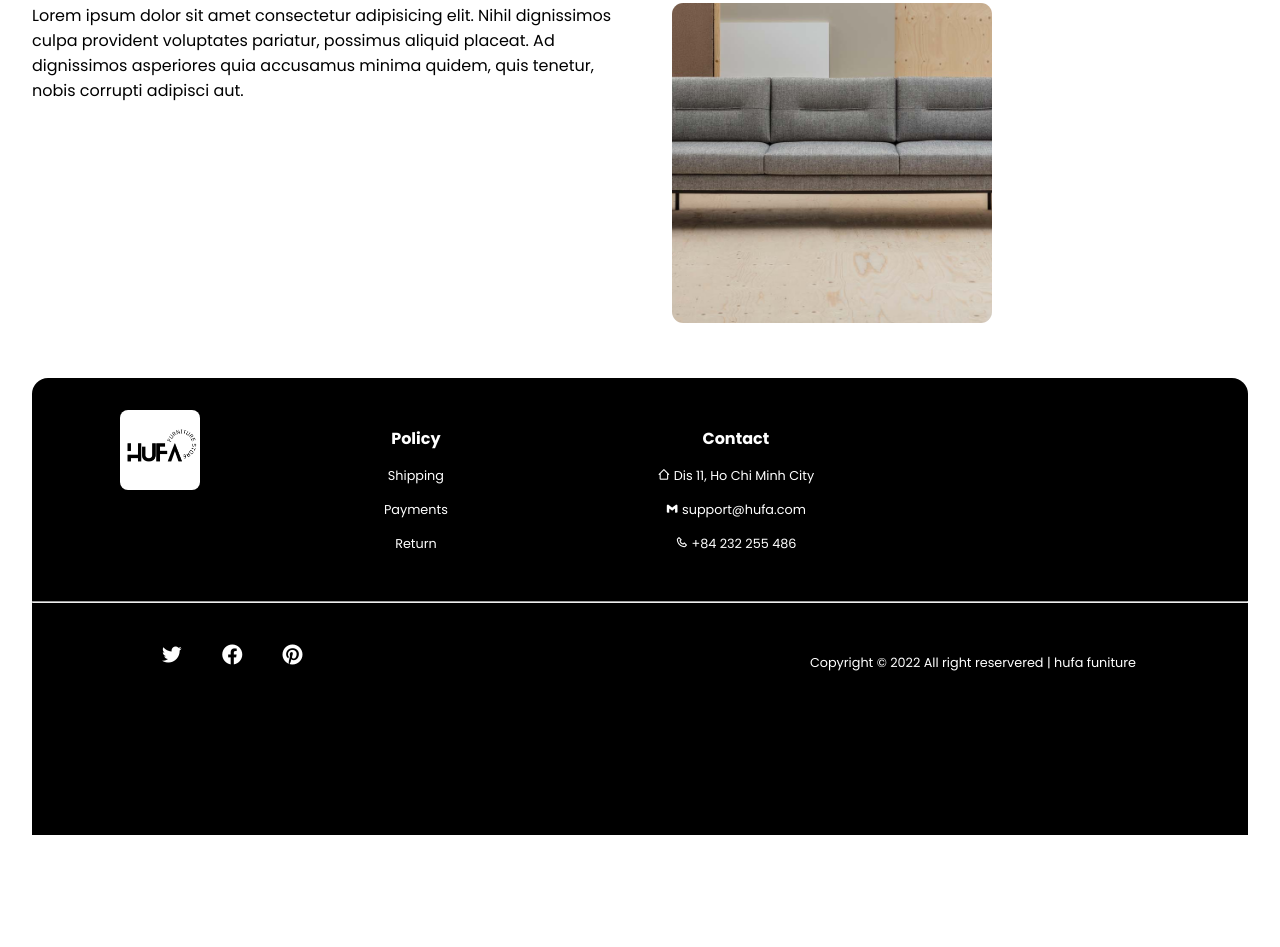
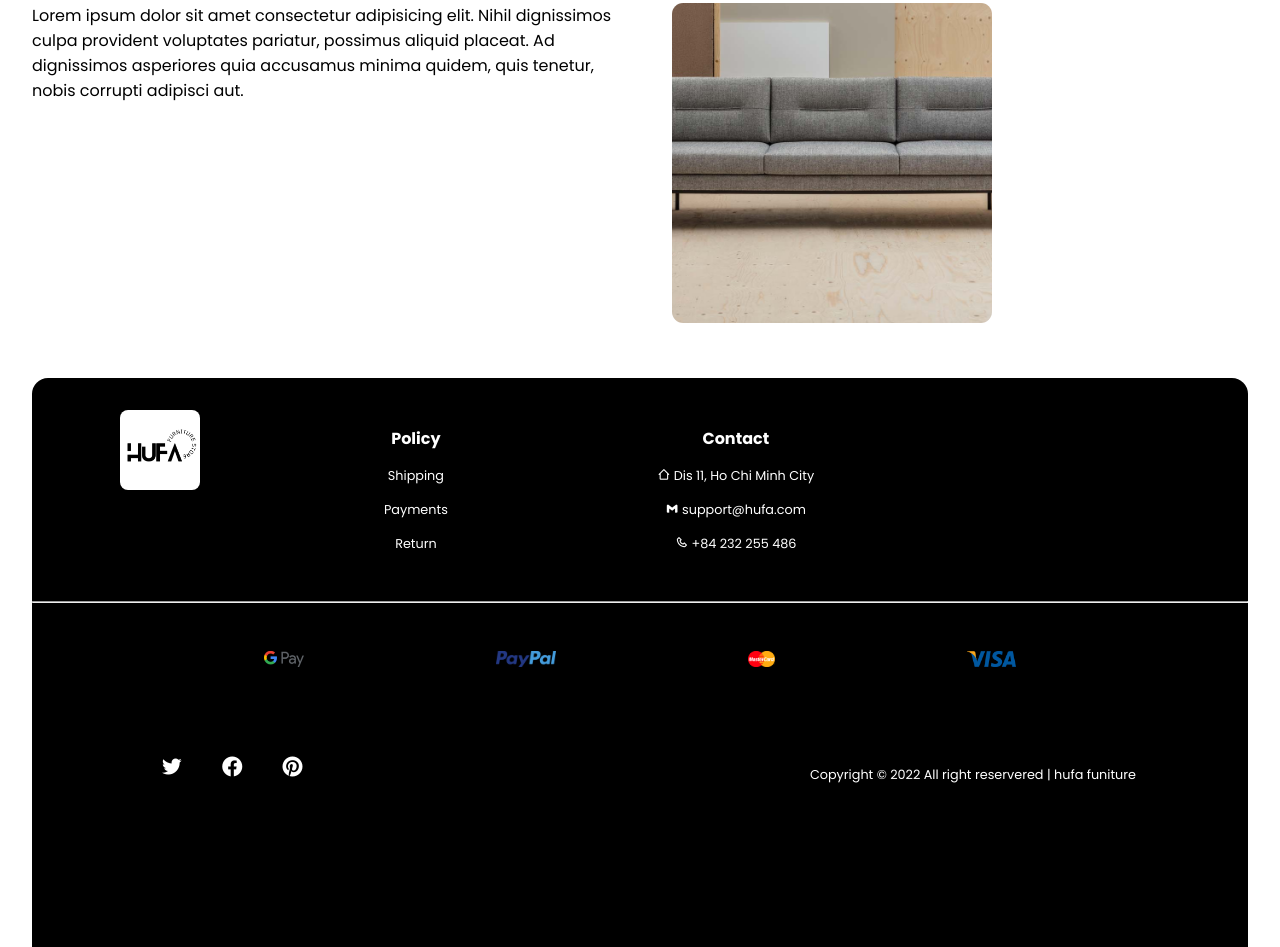
Before and after one commit to DuyPhan18/hufafurniture.github.io-, a plain HTML site: page about-us.html in a window 1280 px wide. Shown: the part 806-1753 px from the top of the page. Before the commit the page ends 1641 px from the top, so only its background shows below. Drawn offline with nearby package versions, Linux system fonts and the light colour scheme; grey boxes are pictures that could not be loaded.

Commit message:
update footer

```diff
--- a/about-us.html
+++ b/about-us.html
@@ -222,6 +222,12 @@
             </div>
         </div>
         <hr class="hr-ft">
+        <div class="payments-content">
+            <img src="assets/img/gpay.png" alt="payment" class="payment-icon">
+            <img src="assets/img/paypal.png" alt="payment" class="payment-icon">
+            <img src="assets/img/mscard.png" alt="payment" class="payment-icon">
+            <img src="assets/img/visa.png" alt="payment" class="payment-icon">
+        </div>
         <div class="footer-bottom">
             <div class="social-icon">
                 <i class='bx bxl-twitter' ></i>
```
Also changed, not shown: all-product.html (+6 -0 lines), contact.html (+6 -0 lines), product-details.html (+6 -0 lines).
